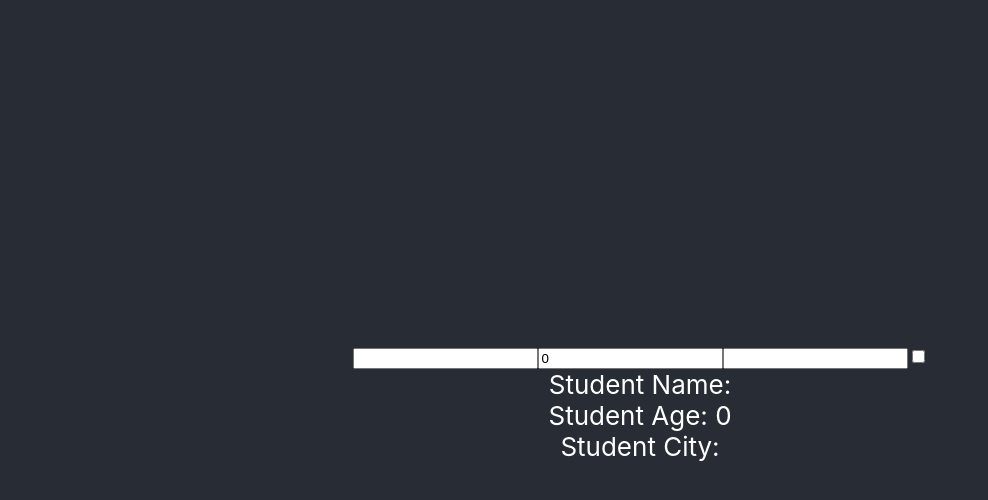
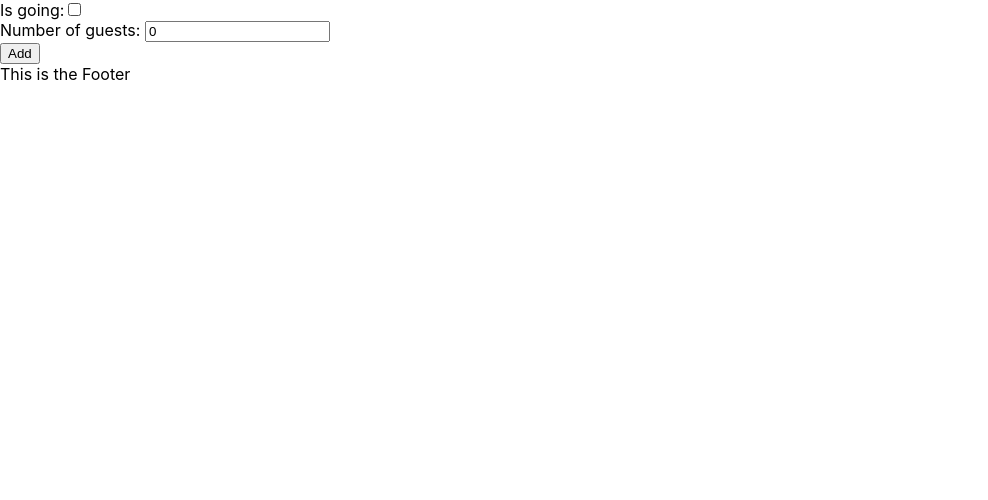
Before and after one commit to clopez53/comit-exercises, a React (Create React App) app in the folder react/typescriptapp/: page /reservations in a window 1280 px wide. Shown: the top 500 px of the page, without its empty margins (0-988 px from the left). Built offline with nearby package versions, Linux system fonts and the light colour scheme.

Commit message:
Nov23 Router in-class Lesson

```diff
--- a/react/typescriptapp/src/App.tsx
+++ b/react/typescriptapp/src/App.tsx
@@ -1,63 +1,28 @@
-import React, {useState} from 'react';
-import Student, { IStudent } from "./Student";
+import React from 'react';
+import { BrowserRouter, Route, Switch } from "react-router-dom";
 import './App.css';
-import ProductComponent, {Product} from './Product';
+import HomePage from "./pages/HomePage";
+import ReservationsPage from "./pages/ReservationsPage";
+import NotFoundPage from "./pages/NotFoundPage";
+import ProductPage from "./pages/ProductPage";
 
-interface IStudent {
-  name: string;
-  age: number;
-  city: string;
-  isAlive: boolean;
-}
 
 function App() {
 
-  const [student, setStudent] = useState<IStudent>({name: '', age: 0, city:''});
-
-  const handleChange = (event : React.ChangeEvent<HTMLInputElement>) => {
-    setStudent({...student, [event.target.name] : event.target.type === "number" ? Number(event.target.value) : event.target.type === "checkbox" ? event.target.checked : event.target.value });
-  };
-
-  // const handleAgeChange = (event : React.ChangeEvent<HTMLInputElement>) => {
-  //   setStudent({...student, age: Number(event.target.value) });
-  // }
-
-  // const handleCityChange = (event : React.ChangeEvent<HTMLInputElement>) => {
-  //   setStudent({...student, city: event.target.value});
-  // }
-
-  // const students : IStudent[] = [
-  // {
-  //   name: "Sandra Bullock",
-  //   age: 48,
-  //   city: "Toronto"
-  // },
-  // {
-  //   name: "Mark Wahlberg",
-  //   age: 25,
-  // }];
-
-  // const products: Product[] = [{name: "Test Product", description: "test"}];
 
   return (
-    <div className="App">
-      <header className="App-header">
-        <form>
-          <input type="text" value={student.name} onChange={handleChange} />
-          <input type="text" value={student.age} onChange={handleChange} />
-          <input type="text" value={student.city} onChange={handleChange} />
-          <input type="checkbox" onChange={handleChange} />
-        </form>
-
-        <label>Student Name: {student.name}</label>
-        <label>Student Age: {student.age}</label>
-        <label>Student City: {student.city}</label>
-
-
-        {/* {students.map(student => <Student name={student.name} age={student.age} />)}
-        {products.map(product => <ProductComponent name={product.name} description={product.description} />)} */}
-      </header>
-    </div>
+    <>
+    <BrowserRouter>
+        <header></header>
+        <Switch>
+          <Route path="/" exact component={HomePage} />
+          <Route path="/products/:productId" component={ProductPage}/>
+          <Route path="/reservations" component={ReservationsPage} />
+          <Route component={NotFoundPage} />
+        </Switch>
+    </BrowserRouter>
+    <footer>This is the Footer</footer>
+    </>
   );
 }
 
--- /dev/null
+++ b/react/typescriptapp/src/pages/HomePage.tsx
@@ -0,0 +1,16 @@
+import React from "react";
+import { Link, useHistory } from "react-router-dom";
+
+
+const HomePage = () => {
+    const history = useHistory();
+
+    const handleOnClick = () => {
+        history.push("/reservations");
+    }
+
+    return <div>This is my home page <button onClick={handleOnClick}>page</button><Link to="/reservations">Take me to reservations!</Link> </div>
+
+}
+
+export default HomePage;
--- /dev/null
+++ b/react/typescriptapp/src/pages/NotFoundPage.tsx
@@ -0,0 +1,5 @@
+import React from "react";
+
+const NotFoundPage = () => <div>Not Found Page</div>
+
+export default NotFoundPage;
--- /dev/null
+++ b/react/typescriptapp/src/pages/ProductPage.tsx
@@ -0,0 +1,16 @@
+import React, {FC} from "react";
+import { RouteComponentProps } from "react-router-dom";
+
+interface Props {
+    productId: string;
+}
+
+interface ProductPageProps extends RouteComponentProps<Props> {
+
+}
+
+const ProductPage : FC<ProductPageProps> = (props) => {
+    return <div>My Product Id: {props.match.params.productId}</div>
+}
+
+export default ProductPage;
--- /dev/null
+++ b/react/typescriptapp/src/pages/ReservationsPage.tsx
@@ -0,0 +1,60 @@
+import React, { useState } from "react";
+
+const ReservationsPage = () => {
+  const [userForm, setForm] = useState({ isGoing: false, numberOfGuests: 0 });
+  //const [errors, setErrors] = useState<any>();
+  const [hasError, setHasError] = useState<boolean>(false);
+  const handleChange = ({ target }: React.ChangeEvent<HTMLInputElement>) => {
+    setForm({
+      ...userForm,
+      [target.name]:
+        target.type === "checkbox" ? target.checked : +target.value,
+    });
+  };
+
+  const validateForm = (): boolean => {
+    //const _errors : { [key: string]: any } = {};
+    if (userForm.numberOfGuests === 0) {
+    //   _errors.numberOfGuests = true;
+    //   _errors.numberOfGuestsErrorMessage = "Number of guests cannot be zero!";
+    setHasError(true);
+    }
+
+    return !hasError;
+  };
+
+  const handleSubmit = (event : React.FormEvent<HTMLFormElement>) => {
+    event.preventDefault();
+    if(!validateForm()) return;
+    //Form is valid. You may call an API
+    console.log(userForm);
+  };
+
+  return (
+    <form onSubmit={handleSubmit}>
+      <div>
+        <label htmlFor="isGoing">Is going:</label>
+        <input id="isGoing"
+          name="isGoing"
+          type="checkbox"
+          value={+userForm.isGoing}
+          onChange={handleChange}
+         />
+      </div>
+      <div>
+      <label htmlFor="numberOfGuests"> Number of guests: </label>
+        <input
+          id="numberOfGuests"
+          name="numberOfGuests"
+          type="number"
+          value={userForm.numberOfGuests}
+          onChange={handleChange}
+        />
+      {hasError && <label style={{color:'red'}}>*</label>}
+      </div>
+      <div><button type="submit">Add</button></div>
+    </form>
+  );
+};
+
+export default ReservationsPage;
```
